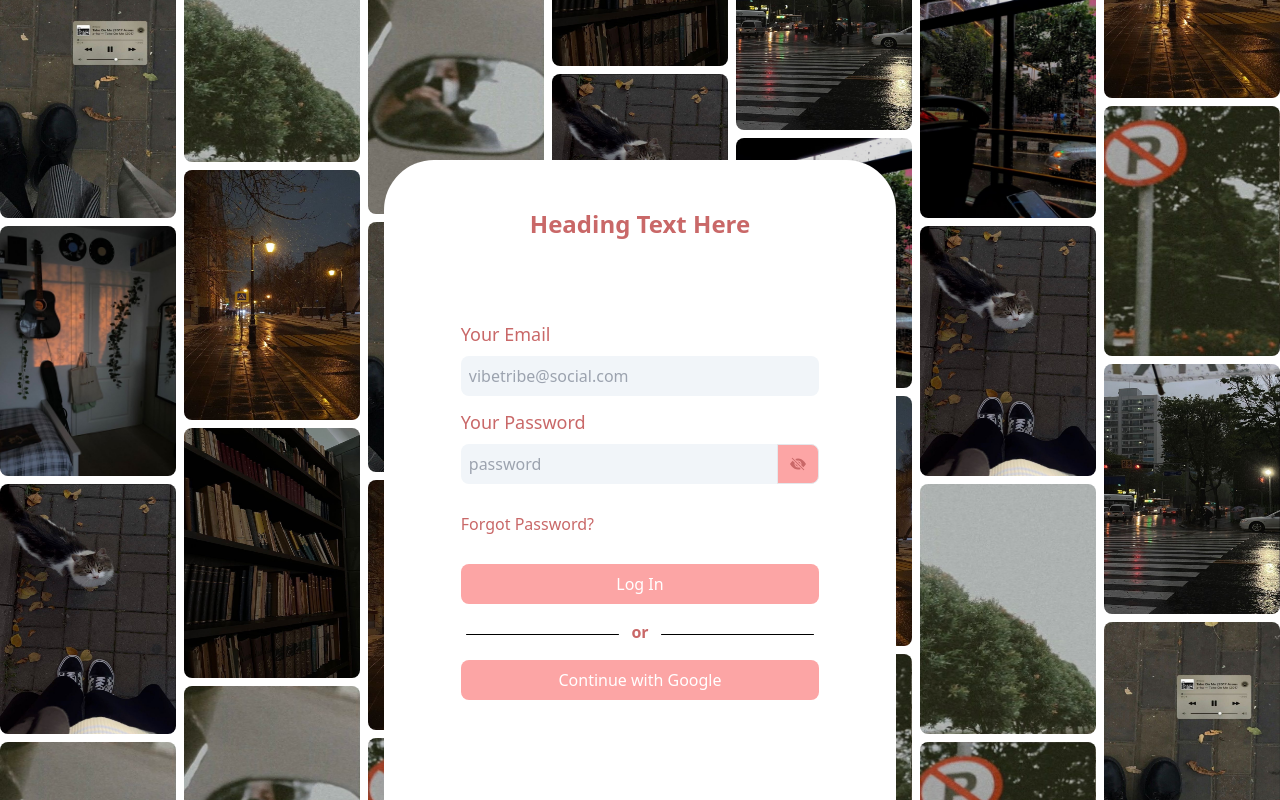
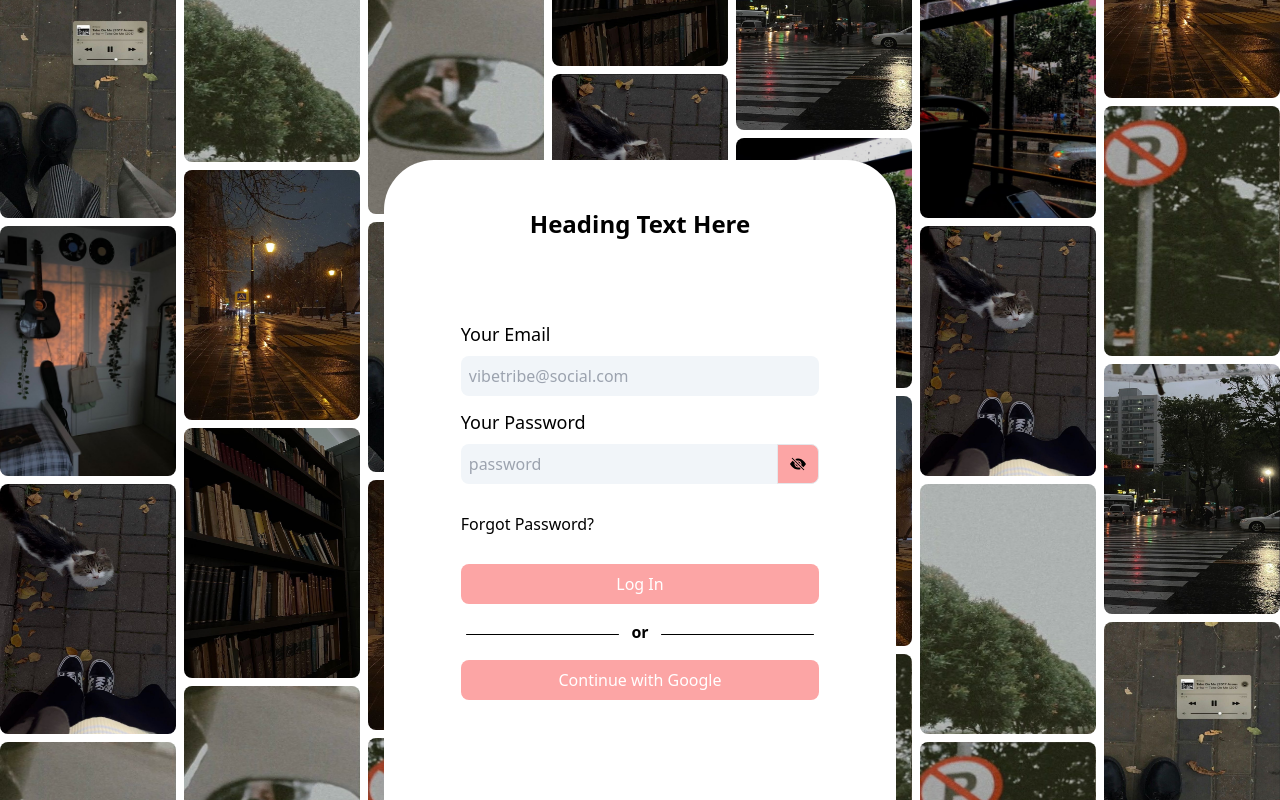
Before and after one commit to makersmecca/Vibie, a React (Vite) app: page / in a window 1280 px wide. Built offline with nearby package versions, Linux system fonts and the light colour scheme.

Commit message:
updated font color

```diff
--- a/src/App.css
+++ b/src/App.css
@@ -1,5 +1,5 @@
 body {
   background-color: white;
-  color: #c96868;
+  color: black;
   will-change: background-color;
 }
```
